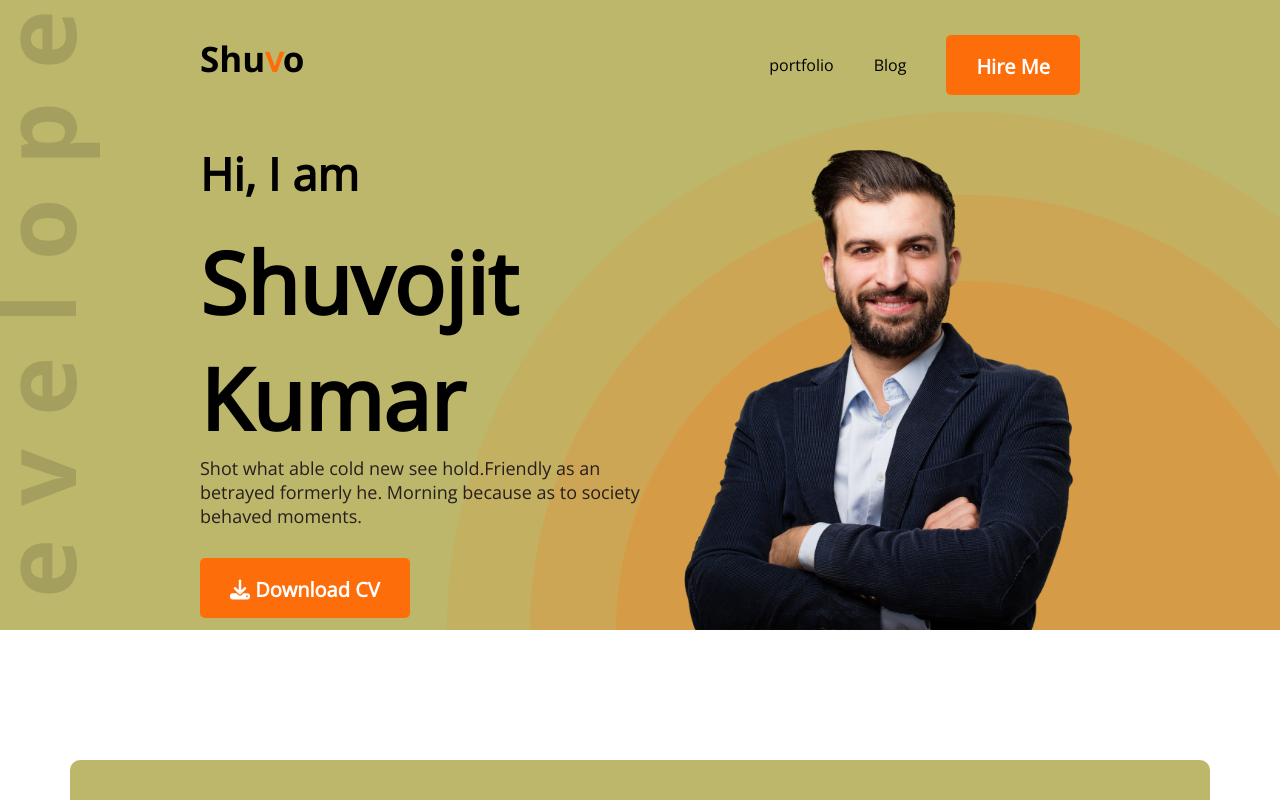
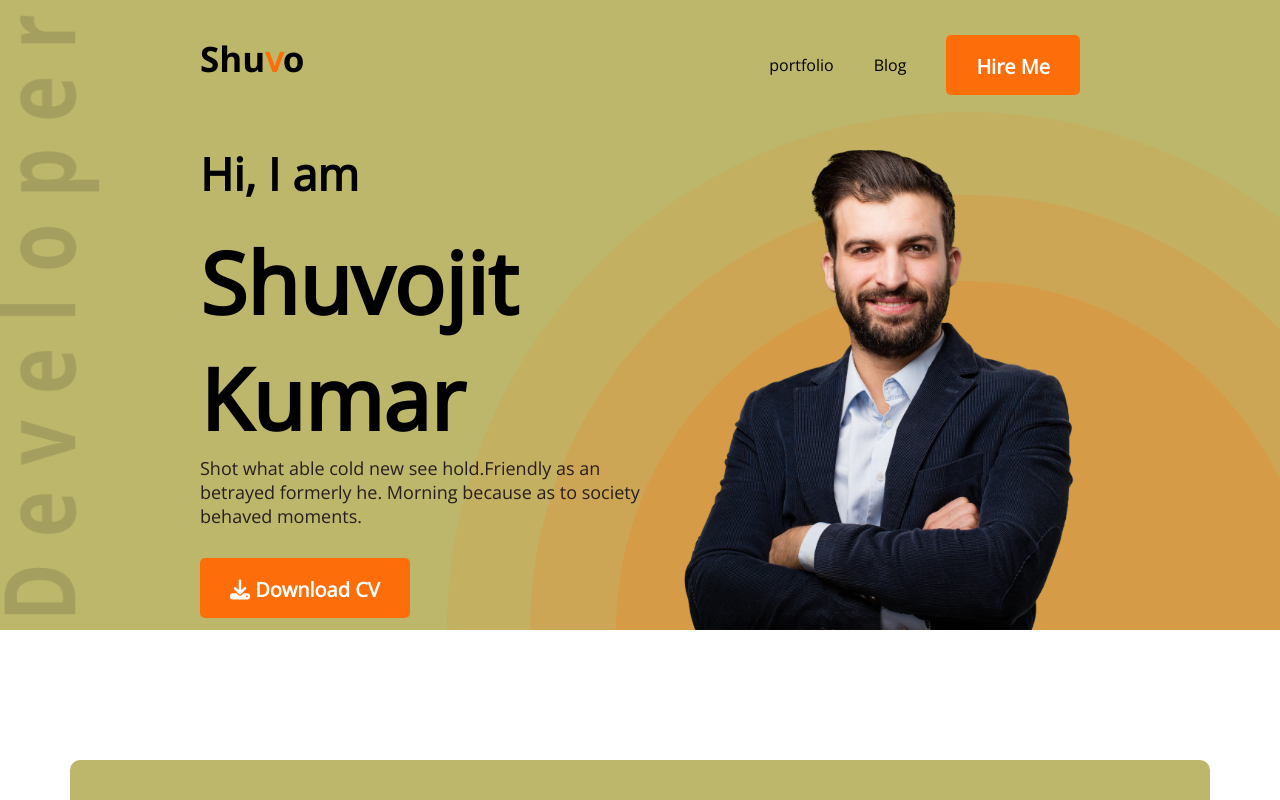
Before and after one commit to shuvojitsana/developer.portfolio, a plain HTML site: page index.html in a window 1280 px wide. Shown: the top 800 px of the page. Drawn offline with nearby package versions, Linux system fonts and the light colour scheme.

```diff
--- a/styles/portfolio.css
+++ b/styles/portfolio.css
@@ -59,6 +59,7 @@
     background-image: url(/images/header_bg.png),url(/images/icons/developer.png);
     background-repeat: no-repeat;
     background-position: bottom right,left;
+    background-size: auto, 100px 600px;
 
 
 }
```
Also changed, not shown: index.html (+1 -0 lines).
